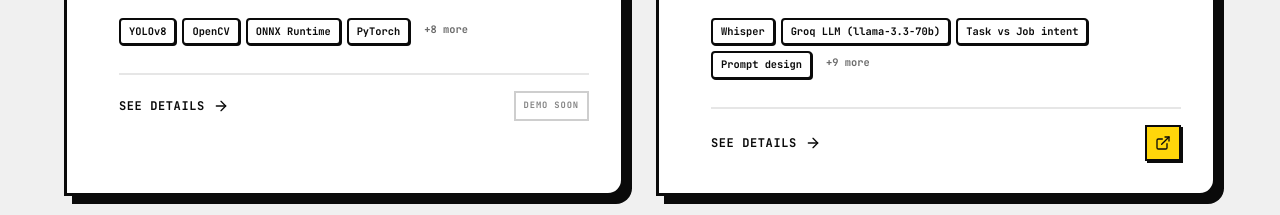
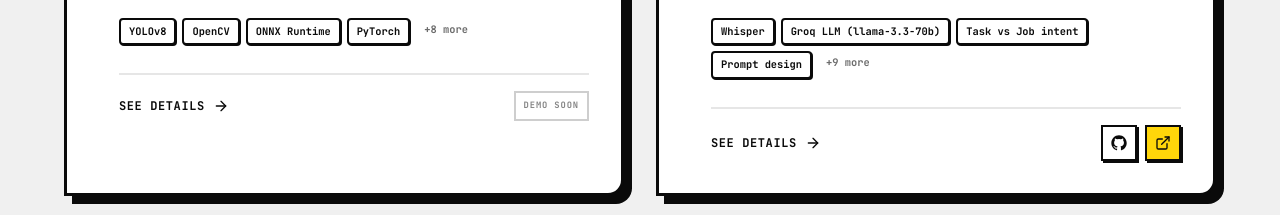
Before and after one commit to avneetsingh7102/Avneetsingh, a React (Vite) app: page / in a window 1280 px wide. Shown: the part 2480-2695 px from the top of the page. Built offline with nearby package versions, Linux system fonts and the light colour scheme.

Commit message:
Add GitHub Source Code link to Voice-Controlled Robot Arm project
Co-Authored-By: RuFlo <ruv@ruv.net>

```diff
--- a/src/App.tsx
+++ b/src/App.tsx
@@ -194,6 +194,7 @@ const PERSONAL_PROJECTS: PersonalProject[] = [
       "One brain, five scenes — sorter, builder, kitchen, workshop and painter",
       "Honest: the control loop is reliable; grasping accuracy is the next thing to improve",
     ],
+    githubUrl: "https://github.com/avneetsingh7102/Voice-Controlled-Robot-Arm",
     liveUrl: "https://huggingface.co/spaces/avneetssing/voice-robot-arm",
     liveLabel: "Hugging Face Spaces",
     videoUrl: `${import.meta.env.BASE_URL}robot-demo.mp4`,
```
